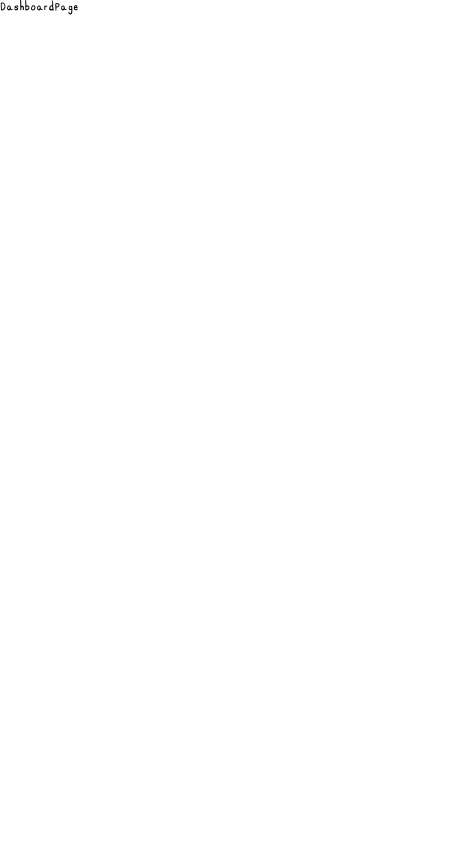
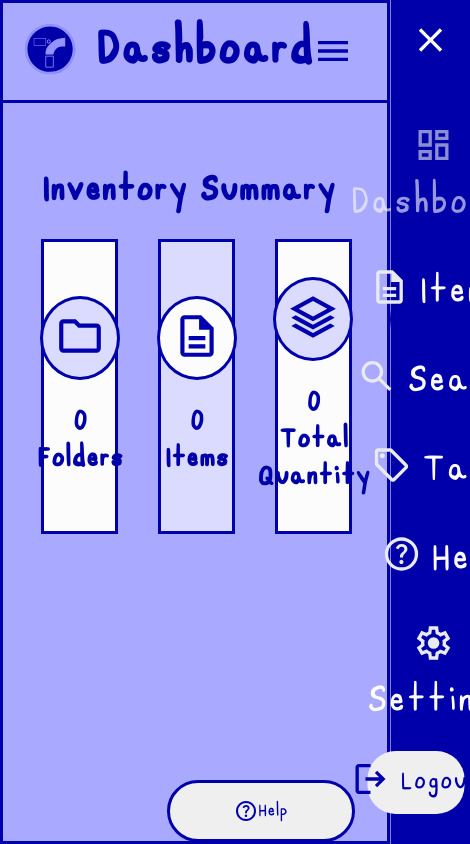
Before and after one commit to wglickman33/Tori, a React (Vite) app: page /dashboard in a window 390 px wide. Shown: the whole page, 470 px wide, since content can reach past the window. Built offline with nearby package versions, Linux system fonts and the light colour scheme.

Commit message:
add text and styling for dashboard page (no responsive design), link help button in dashboardpage and homepage, remove clutter on slidingmenu jsx, adjust styling in button.scss

```diff
--- a/src/components/Button/Button.scss
+++ b/src/components/Button/Button.scss
@@ -15,6 +15,11 @@
 
     &__text {
         display: flex;
+    }
+
+    &__link {
+        text-decoration: none;
+        color: $darkBlue;
     }
 
     &--add-item {
@@ -46,6 +51,7 @@
     &--help {
         padding: 1rem 4rem;
         border: 3px solid $darkBlue;
+        color: $darkBlue;
 
         &:hover {
             background-color: $darkBlue;
--- a/src/components/SlidingMenu/SlidingMenu.jsx
+++ b/src/components/SlidingMenu/SlidingMenu.jsx
@@ -3,7 +3,7 @@ import Button from "../../components/Button/Button";
 import "./SlidingMenu.scss";
 
 const SlidingMenu = ({ isMenuOpen, toggleMenu }) => {
-  const location = useLocation(); // Hook to get the current route
+  const location = useLocation();
 
   const isActive = (path) => {
     return location.pathname === path ? "sliding-menu__list-link--active" : "";
--- a/src/pages/DashboardPage/DashboardPage.jsx
+++ b/src/pages/DashboardPage/DashboardPage.jsx
@@ -1,7 +1,120 @@
+import { useState } from "react";
+import { Link } from "react-router-dom";
+import Button from "../../components/Button/Button";
+import SlidingMenu from "../../components/SlidingMenu/SlidingMenu";
 import "./DashboardPage.scss";
 
 const DashboardPage = () => {
-  return <div>DashboardPage</div>;
+  const [isMenuOpen, setIsMenuOpen] = useState(false);
+
+  const toggleMenu = () => {
+    setIsMenuOpen(!isMenuOpen);
+  };
+
+  return (
+    <main className="dashboard">
+      <section className="dashboard__content">
+        <div className="dashboard__header-container">
+          <div className="dashboard__logo-container">
+            <img
+              className="logo dashboard__logo"
+              src="../../../src/assets/logos/tori-logo.svg"
+              alt="Tori Logo"
+            />
+          </div>
+          <h1 className="dashboard__header">Dashboard</h1>
+        </div>
+        <div className="dashboard__menu">
+          <Button
+            className="button--menu dashboard__button"
+            onClick={toggleMenu}
+          >
+            <img
+              className="dashboard__menu-icon icon"
+              src="../../../src/assets/icons/menu.svg"
+              alt="Menu Icon"
+            />
+          </Button>
+        </div>
+      </section>
+      <section className="inventory">
+        <div className="inventory__container">
+          <h2 className="inventory__title">Inventory Summary</h2>
+          <div className="inventory__card-container">
+            <div className="inventory__card card1">
+              <Link to="/" className="inventory__card-link">
+                <div className="inventory__icon-container inventory__icon-container--hoverable">
+                  <img
+                    className="inventory__icon inventory__icon--hoverable icon"
+                    src="../../../src/assets/icons/folder.svg"
+                    alt="Folder Icon"
+                  />
+                </div>
+              </Link>
+              <div className="inventory__card-text">
+                <h3>0</h3>
+                <h3>Folders</h3>
+              </div>
+            </div>
+            <div className="inventory__card card2">
+              <Link to="/" className="inventory__card-link">
+                <div className="inventory__icon-container inventory__icon-container--alternate inventory__icon-container--hoverable">
+                  <img
+                    className="inventory__icon inventory__icon--hoverable icon"
+                    src="../../../src/assets/icons/items.svg"
+                    alt="Items Icon"
+                  />
+                </div>
+              </Link>
+              <div className="inventory__card-text">
+                <h3>0</h3>
+                <h3>Items</h3>
+              </div>
+            </div>
+            <div className="inventory__card card3">
+              <div className="inventory__icon-container">
+                <img
+                  className="inventory__icon icon"
+                  src="../../../src/assets/icons/quantity.svg"
+                  alt="Quantity Icon"
+                />
+              </div>
+              <div className="inventory__card-text">
+                <h3>0</h3>
+                <h3>Total Quantity</h3>
+              </div>
+            </div>
+            <div className="inventory__card card4">
+              <div className="inventory__icon-container inventory__icon-container--alternate">
+                <img
+                  className="inventory__icon icon"
+                  src="../../../src/assets/icons/money.svg"
+                  alt="Money Icon"
+                />
+              </div>
+              <div className="inventory__card-text">
+                <h3>0</h3>
+                <h3>Total Value</h3>
+              </div>
+            </div>
+          </div>
+        </div>
+      </section>
+      <div className="help">
+        <div className="help__button-container">
+          <Button to="/help" className="button--help help__button">
+            <img
+              className="dashboard__help-icon icon"
+              src="../../../src/assets/icons/help.svg"
+              alt="Help Icon"
+            />
+            Help
+          </Button>
+        </div>
+      </div>
+      <SlidingMenu isMenuOpen={isMenuOpen} toggleMenu={toggleMenu} />
+    </main>
+  );
 };
 
 export default DashboardPage;
--- a/src/pages/DashboardPage/DashboardPage.scss
+++ b/src/pages/DashboardPage/DashboardPage.scss
@@ -0,0 +1,139 @@
+@use "../../styles/partials/variables" as *;
+
+.dashboard {
+    color: $darkBlue;
+    background-color: $powderBlue;
+    height: 100vh;
+    border: 3px solid $darkBlue;
+
+    &__content {
+        display: flex;
+        justify-content: space-between;
+        padding: 1rem;
+        border-bottom: 3px solid $darkBlue;
+    }
+
+    &__header-container {
+        display: flex;
+        align-items: center;
+        gap: 0.75rem;
+    }
+
+    &__header {
+        font-size: 4rem;
+        padding-left: 2rem;
+        margin-left: 2rem;
+    }
+
+    &__logo-container {
+        max-height: 40px;
+        max-width: 40px;
+        position: relative;
+    }
+
+    &__logo {
+        position: absolute;
+        width: 140px;
+        height: 140px;
+        left: -40px;
+        top: -50px;
+    }
+
+    &__menu {
+        padding-right: 1.25rem;
+        padding-top: 0.25rem;
+    }
+
+    &__menu-icon {
+        width: 40px;
+        height: 40px;
+    }
+}
+
+.inventory {
+    padding-bottom: 2rem;
+    margin-bottom: auto;
+    height: 75%;
+
+    &__container {
+        margin: 0 auto;
+        width: 80%;
+    }
+
+    &__title {
+        font-size: 3rem;
+        padding-top: 2rem;
+        margin-top: 2rem;
+    }
+
+    &__card-container {
+        display: flex;
+        gap: 2.5rem;
+        padding-top: 1.5rem;
+    }
+
+    &__card {
+        border: 3px solid $darkBlue;
+        width: 25%;
+        height: 35vh;
+        display: flex;
+        flex-direction: column;
+        justify-content: center;
+        align-items: center;
+        gap: 1.5rem;
+    }
+
+    &__icon-container {
+        border: 3px solid $darkBlue;
+        border-radius: 50%;
+        padding: 0.75rem;
+        background-color: $paleBlue;
+
+        &--alternate {
+            background-color: $lightCream;
+        }
+
+        &--hoverable {
+            &:hover {
+                cursor: pointer;
+                background-color: $darkBlue;
+            }
+        }
+    }
+
+    &__icon {
+        width: 50px;
+        height: 50px;
+
+        &--hoverable {
+            &:hover {
+                filter: brightness(0) saturate(100%) invert(99%) sepia(0%) saturate(1345%) hue-rotate(305deg) brightness(112%) contrast(98%);
+            }
+        }
+    }
+
+    &__card-text {
+        text-align: center;
+        font-size: 2rem;
+    }
+}
+
+.help {
+    &__button-container {
+        margin: 1rem 2rem;
+        display: flex;
+        justify-content: flex-end;
+    }
+
+    &__button {
+        border-radius: 2rem;
+    }
+}
+
+.card1, .card3 {
+    background-color: $lightCream;
+}
+
+.card2, .card4 {
+    background-color: $paleBlue;
+}
--- a/src/pages/HomePage/HomePage.jsx
+++ b/src/pages/HomePage/HomePage.jsx
@@ -67,7 +67,7 @@ const HomePage = () => {
           <h2 className="itempage__count-text">Items: 0</h2>
         </div>
         <div className="itempage__left-bottom">
-          <Button className="button--help itempage__button">
+          <Button to="/help" className="button--help itempage__button">
             <img
               className="itempage__help-icon icon"
               src="../../../src/assets/icons/help.svg"
--- a/src/pages/HomePage/HomePage.scss
+++ b/src/pages/HomePage/HomePage.scss
@@ -38,6 +38,14 @@
     max-height: 40px;
     max-width: 40px;
     position: relative;
+  }
+
+  &__logo {
+    position: absolute;
+    width: 140px;
+    height: 140px;
+    left: -50px;
+    top: -50px;
   }
 
   &__header {
@@ -241,14 +249,6 @@
   }
 }
 
-.logo {
-  position: absolute;
-  width: 140px;
-  height: 140px;
-  left: -50px;
-  top: -50px;
-}
-
 .icon {
   filter: brightness(0) saturate(100%) invert(14%) sepia(73%) saturate(4587%)
     hue-rotate(241deg) brightness(74%) contrast(148%);
```
